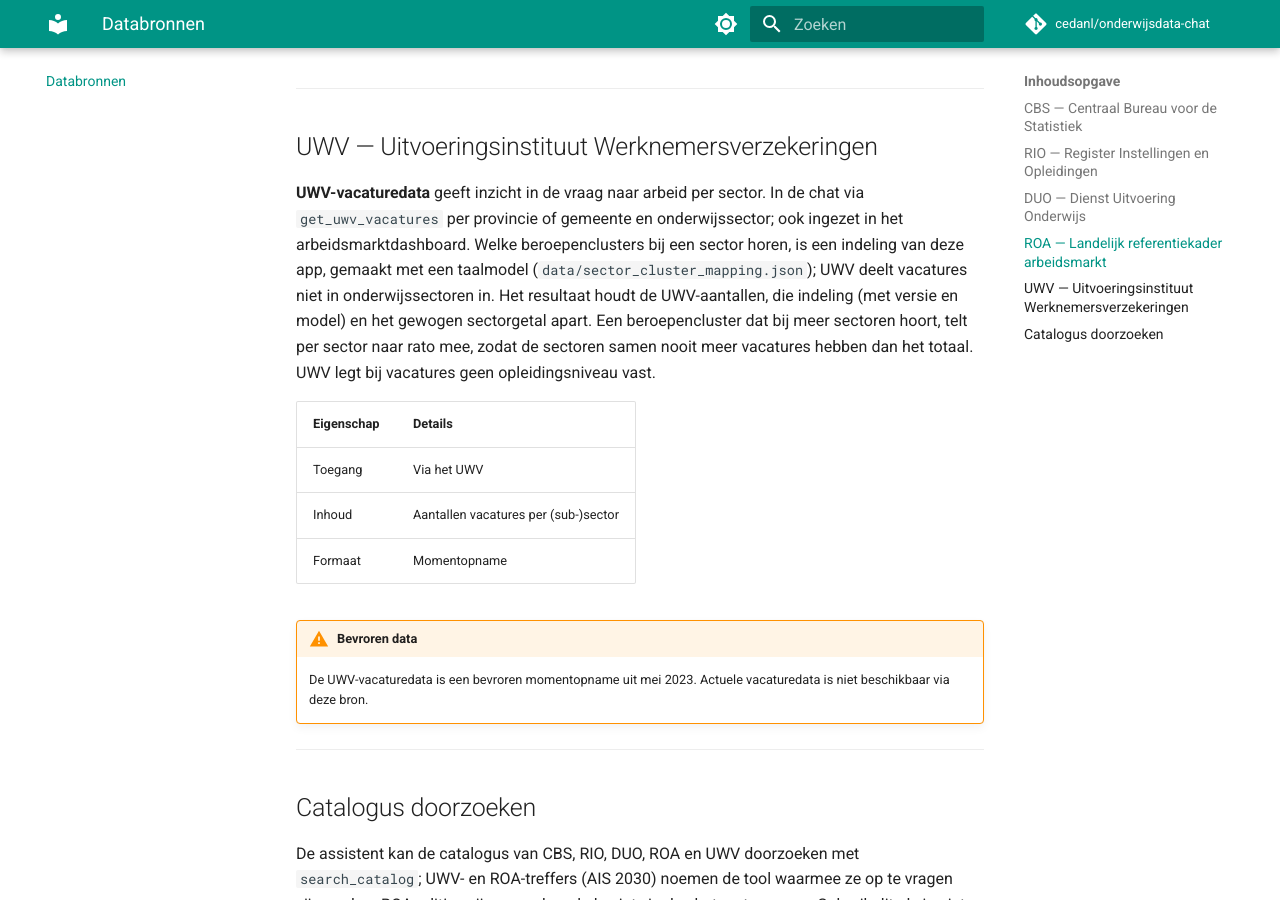
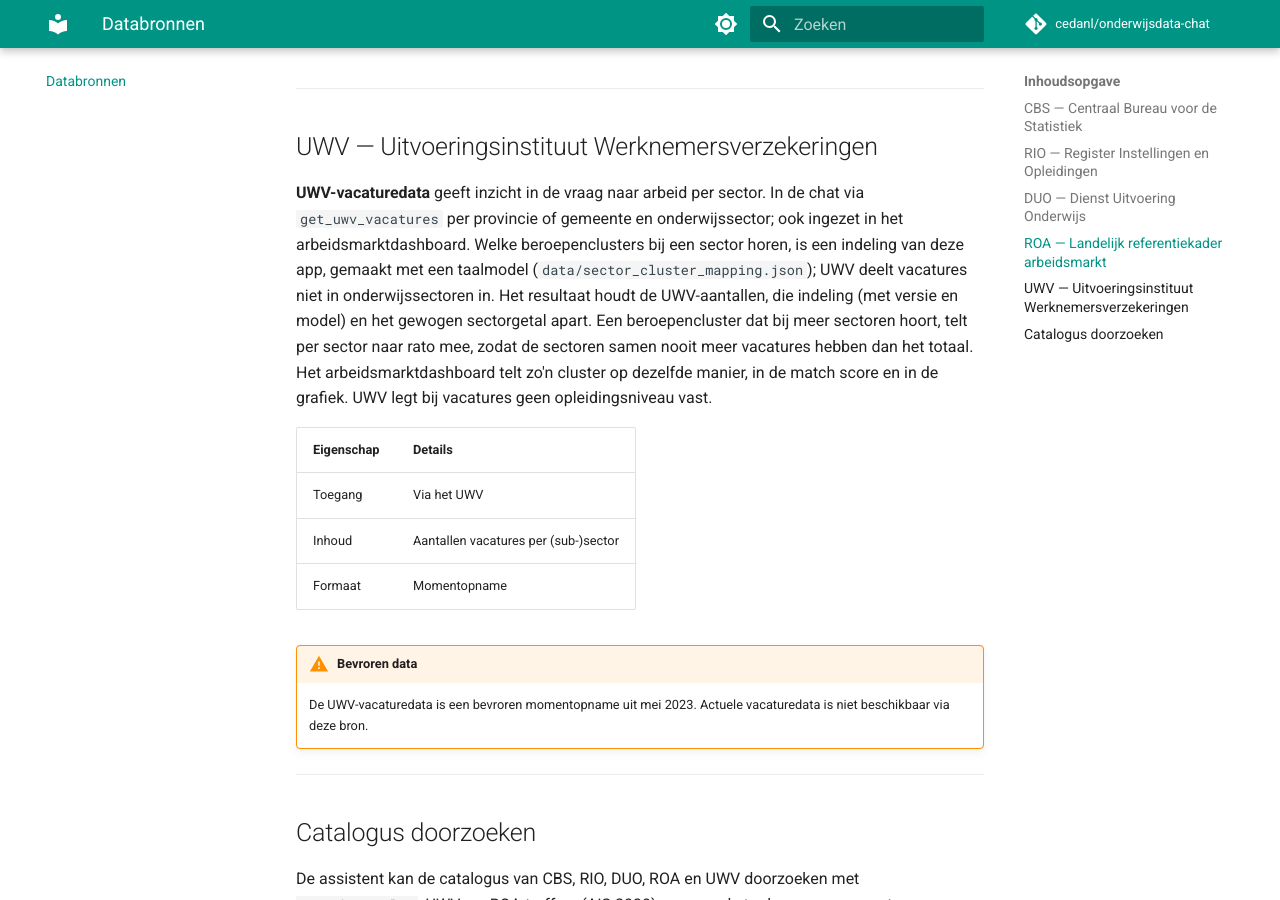
Before and after one commit to cedanl/onderwijsdata-chat, an MkDocs documentation site: the page built from docs/databronnen.md, in a window 1280 px wide and 900 px high, scrolled down 3103 px. Built offline with MkDocs 1.6.1 and Material for MkDocs 9.7.7, drawn with Linux system fonts in a browser that asks for light colours; comment, search, counter and statistics services are not loaded.

Commit message:
docs: dashboard counts shared UWV clusters pro rata, like the chat
Refs #455

Co-Authored-By: Claude Opus 5.5 <noreply@anthropic.com>

```diff
--- a/docs/databronnen.md
+++ b/docs/databronnen.md
@@ -93,7 +93,7 @@ DUO-data wordt in twee stappen geladen: eerst `get_duo_data` (schema + preview),
 
 ## UWV — Uitvoeringsinstituut Werknemersverzekeringen
 
-**UWV-vacaturedata** geeft inzicht in de vraag naar arbeid per sector. In de chat via `get_uwv_vacatures` per provincie of gemeente en onderwijssector; ook ingezet in het arbeidsmarktdashboard. Welke beroepenclusters bij een sector horen, is een indeling van deze app, gemaakt met een taalmodel (`data/sector_cluster_mapping.json`); UWV deelt vacatures niet in onderwijssectoren in. Het resultaat houdt de UWV-aantallen, die indeling (met versie en model) en het gewogen sectorgetal apart. Een beroepencluster dat bij meer sectoren hoort, telt per sector naar rato mee, zodat de sectoren samen nooit meer vacatures hebben dan het totaal. UWV legt bij vacatures geen opleidingsniveau vast.
+**UWV-vacaturedata** geeft inzicht in de vraag naar arbeid per sector. In de chat via `get_uwv_vacatures` per provincie of gemeente en onderwijssector; ook ingezet in het arbeidsmarktdashboard. Welke beroepenclusters bij een sector horen, is een indeling van deze app, gemaakt met een taalmodel (`data/sector_cluster_mapping.json`); UWV deelt vacatures niet in onderwijssectoren in. Het resultaat houdt de UWV-aantallen, die indeling (met versie en model) en het gewogen sectorgetal apart. Een beroepencluster dat bij meer sectoren hoort, telt per sector naar rato mee, zodat de sectoren samen nooit meer vacatures hebben dan het totaal. Het arbeidsmarktdashboard telt zo'n cluster op dezelfde manier, in de match score en in de grafiek. UWV legt bij vacatures geen opleidingsniveau vast.
 
 | Eigenschap | Details |
 |------------|---------|
```
Also changed, not shown: CHANGELOG.md (+4 -0 lines).
